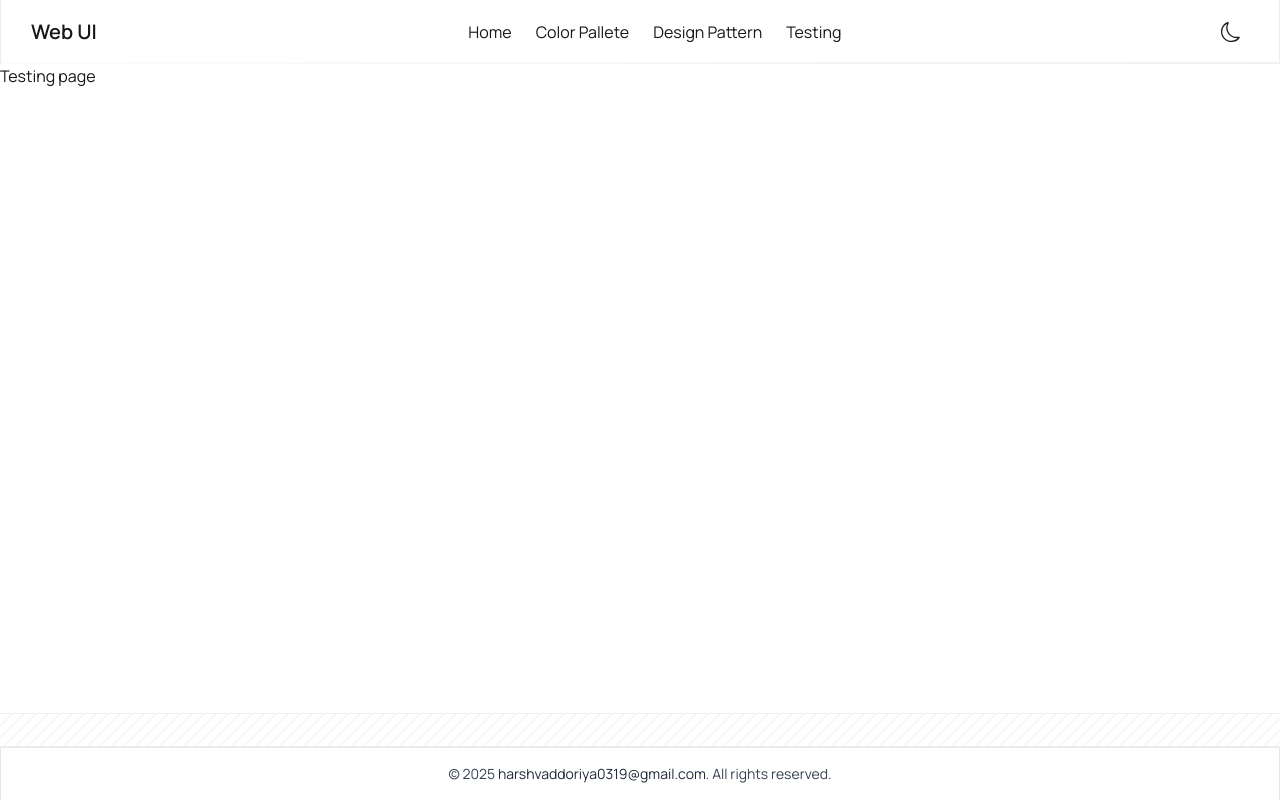
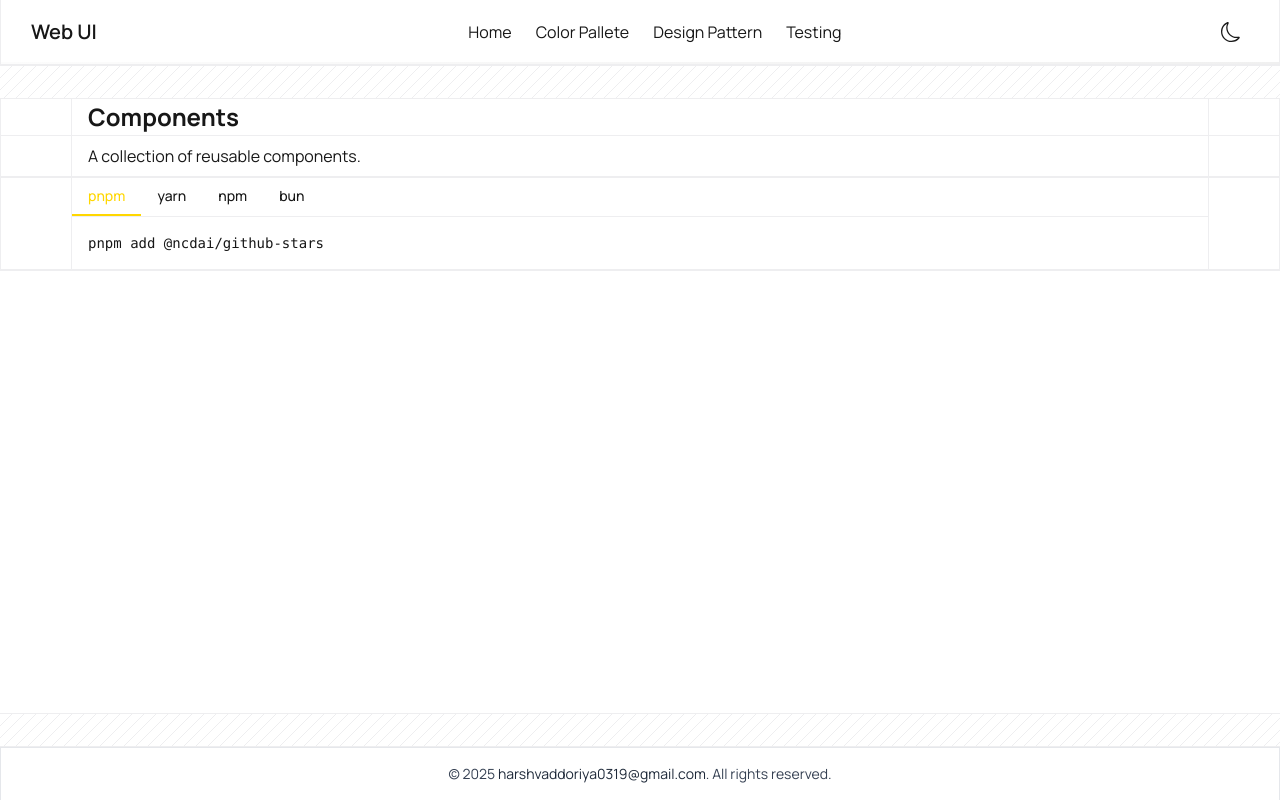
Before and after one commit to Harshdgm/web-ui, a Next.js app: page /testing in a window 1280 px wide. Built offline with nearby package versions, Linux system fonts and the light colour scheme.

Commit message:
add testing page section

```diff
--- a/app/testing/page.tsx
+++ b/app/testing/page.tsx
@@ -1,7 +1,30 @@
-import React from 'react'
+import DiagonalDivider from "@/components/ui/DiagonalDivider";
+import InstallationCommand from "@/components/ui/InstallationCommand";
 
-export default function page() {
+
+export default function Testing() {
   return (
-    <div>Testing page</div>
-  )
+      <main className="border-y border-[#eeeef0]">
+          <section aria-hidden="true" className="border-t border-b border-[#eeeef0] overflow-hidden">
+            <DiagonalDivider height={32} spacing={12} />
+          </section>
+
+          <section>
+            <div className="container border-x border-[#eeeef0]">
+                <div className="px-4 py-0 font-bold text-[24px] sm:mx-5 md:mx-10 border-x border-[#eeeef0]">
+                    Components
+                </div>
+            </div>
+            <div className="container border-x border-t border-b border-[#eeeef0] overflow-hidden">
+                <div className="py-2 px-4 text-[16px] sm:mx-5 md:mx-10 border-x border-[#eeeef0]">
+                    A collection of reusable components.
+                </div>
+            </div>
+            <div className="container border-x border-t border-b border-[#eeeef0] overflow-hidden">
+                <InstallationCommand />
+            </div>
+           </section>
+
+      </main>
+  );
 }
--- /dev/null
+++ b/components/ui/InstallationCommand.tsx
@@ -0,0 +1,38 @@
+"use client";
+
+import React, { useState } from "react";
+
+const commands = [
+  { id: "pnpm", label: "pnpm", command: "pnpm add @ncdai/github-stars" },
+  { id: "yarn", label: "yarn", command: "yarn add @ncdai/github-stars" },
+  { id: "npm", label: "npm", command: "npm install @ncdai/github-stars" },
+  { id: "bun", label: "bun", command: "bunx --bun shadcn add @ncdai/github-stars" },
+];
+
+export default function InstallationCommand() {
+  const [active, setActive] = useState("pnpm");
+
+  return (
+    <div className="text-[16px] sm:mx-5 md:mx-10 border-x border-[#eeeef0]">
+      <div className="flex items-center border-b border-[#eeeef0] bg-background">
+        {commands.map((item) => (
+          <button
+            key={item.id}
+            onClick={() => setActive(item.id)}
+            className={`px-4 py-2 text-sm font-medium transition-colors border-b-2 ${
+              active === item.id
+                ? "border-[#FFD700] text-[#FFD700]"
+                : "border-transparent text-foreground"
+            }`}
+          >
+            {item.label}
+          </button>
+        ))}
+      </div>
+
+      <div className="p-4 font-mono text-sm bg-background text-foreground">
+        {commands.find((c) => c.id === active)?.command}
+      </div>
+    </div>
+  );
+}
```
